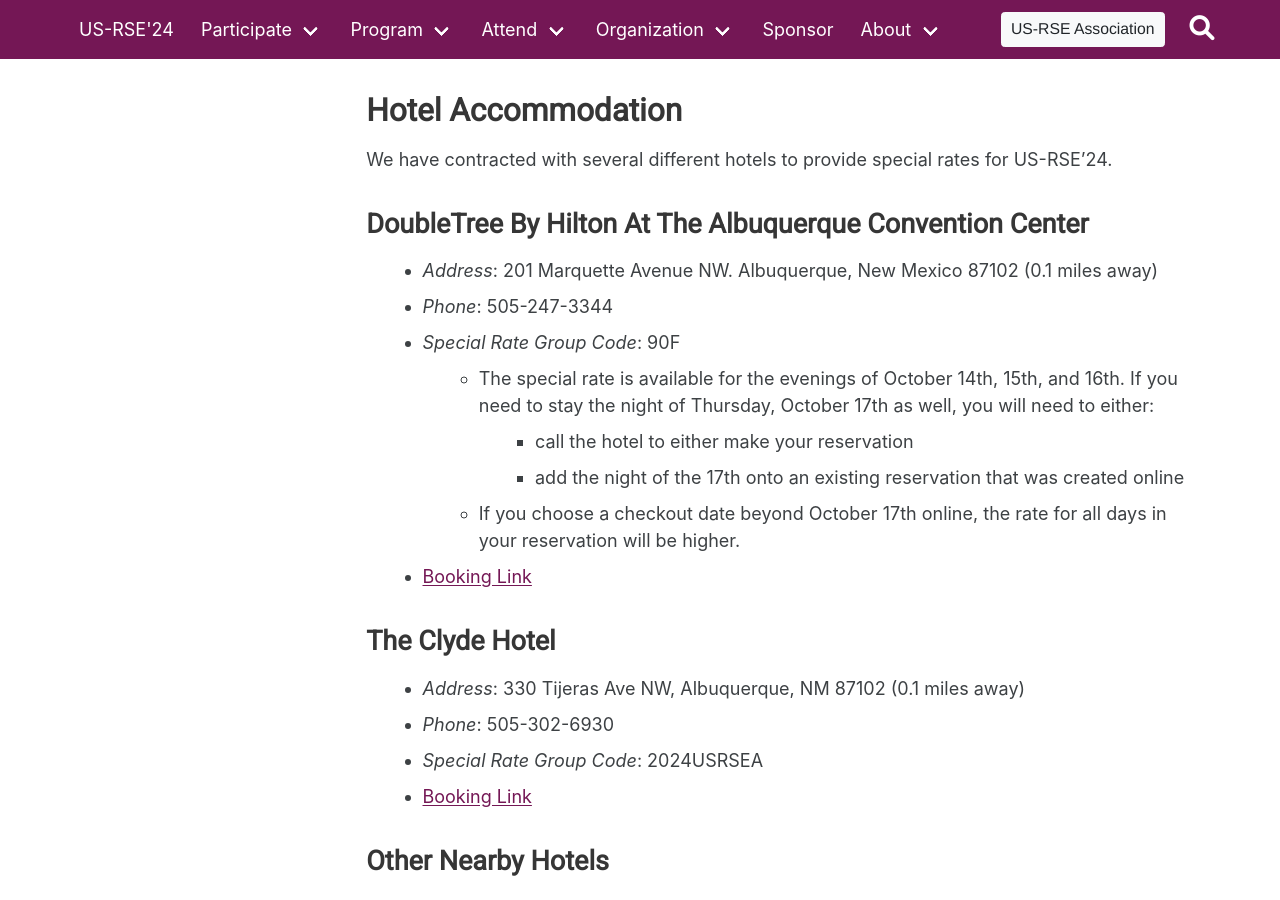
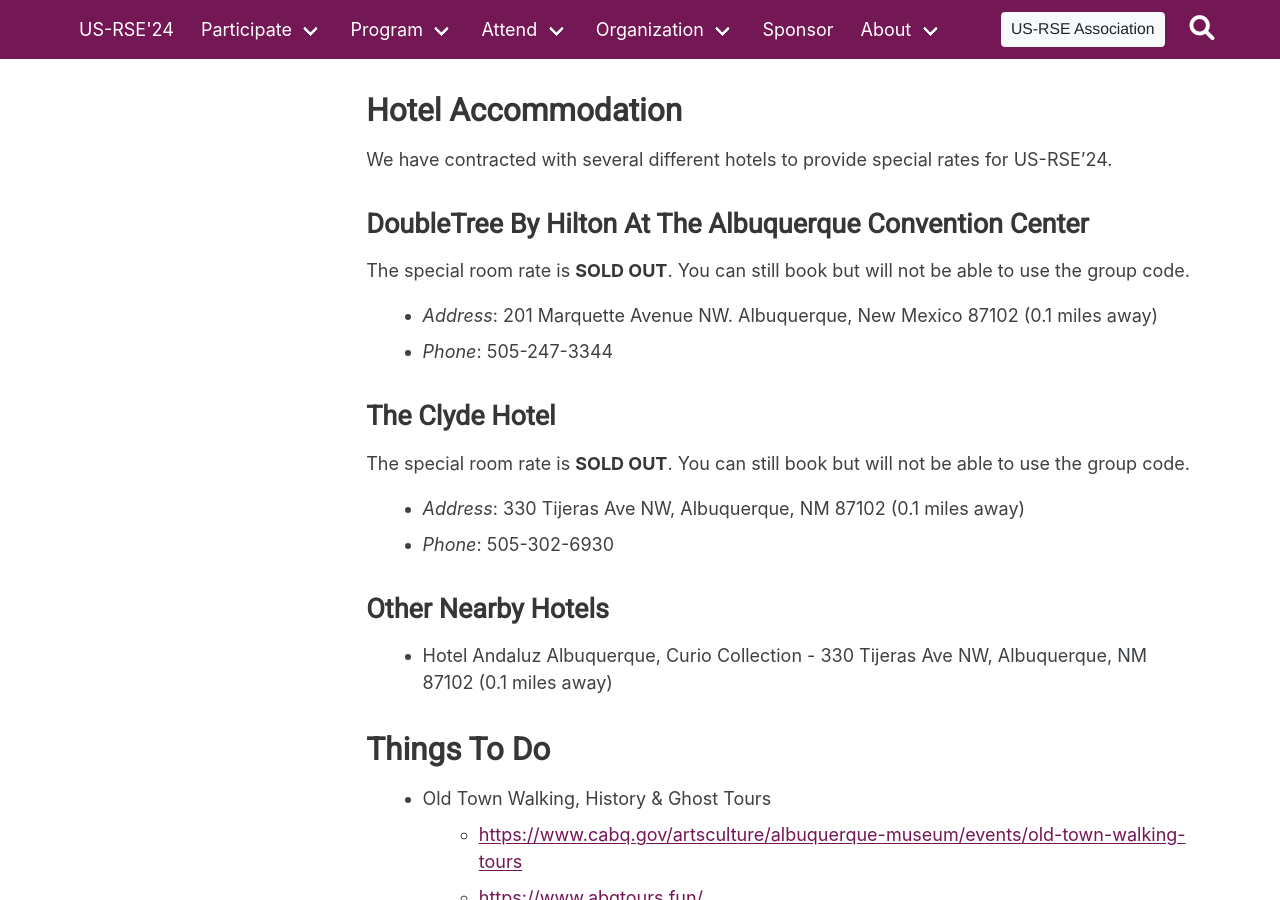
Before and after one commit to USRSE/usrse24, a Jekyll site: the page built from pages/attend/travel.md, in a window 1280 px wide and 900 px high, scrolled down 2344 px. Built offline with Jekyll 4.4.1, drawn with Linux system fonts in a browser that asks for light colours; a style sheet for code colours, icons or effects is not loaded.

Commit message:
Indicate sold out status of special room rates

```diff
--- a/pages/attend/travel.md
+++ b/pages/attend/travel.md
@@ -103,21 +103,17 @@
 
 ### DoubleTree By Hilton At The Albuquerque Convention Center
 
+The special room rate is **SOLD OUT**. You can still book but will not be able to use the group code.
+
 - _Address_: 201 Marquette Avenue NW. Albuquerque, New Mexico 87102 (0.1 miles away)
 - _Phone_: 505-247-3344
-- _Special Rate Group Code_: 90F
-  - The special rate is available for the evenings of October 14th, 15th, and 16th.  If you need to stay the night of Thursday, October 17th as well, you will need to either:
-     - call the hotel to either make your reservation
-     - add the night of the 17th onto an existing reservation that was created online
-  - If you choose a checkout date beyond October 17th online, the rate for all days in your reservation will be higher.
-- [Booking Link](https://www.hilton.com/en/attend-my-event/usresearchengineerassociation/)
 
 ### The Clyde Hotel
 
+The special room rate is **SOLD OUT**. You can still book but will not be able to use the group code.
+
 - _Address_: 330 Tijeras Ave NW, Albuquerque, NM 87102 (0.1 miles away)
 - _Phone_: 505-302-6930
-- _Special Rate Group Code_: 2024USRSEA
-- [Booking Link](https://be.synxis.com/?Hotel=37966&Chain=17123&arrive=2024-10-14&depart=2024-10-17&adult=1&child=0&group=2024USRSEA)
 
 ### Other Nearby Hotels
 
```
